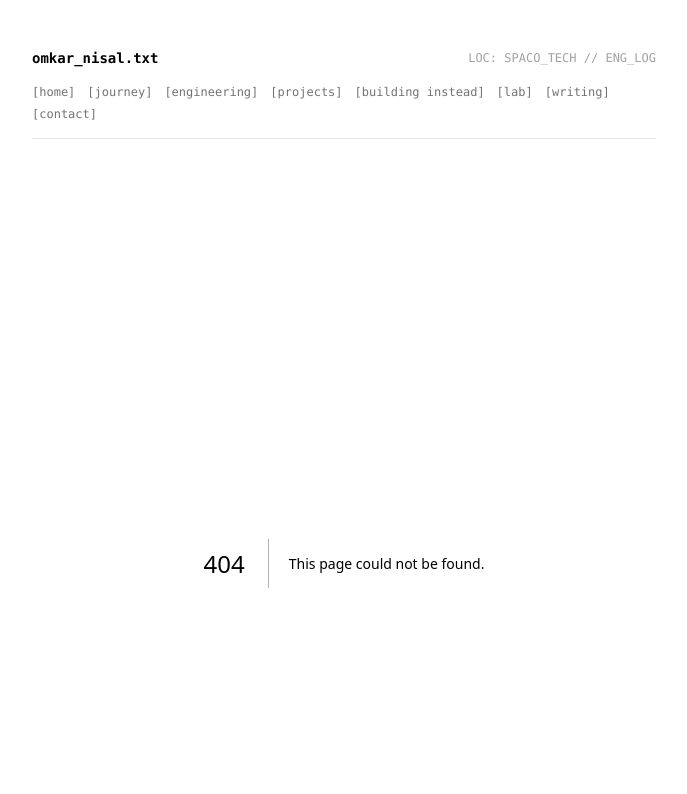
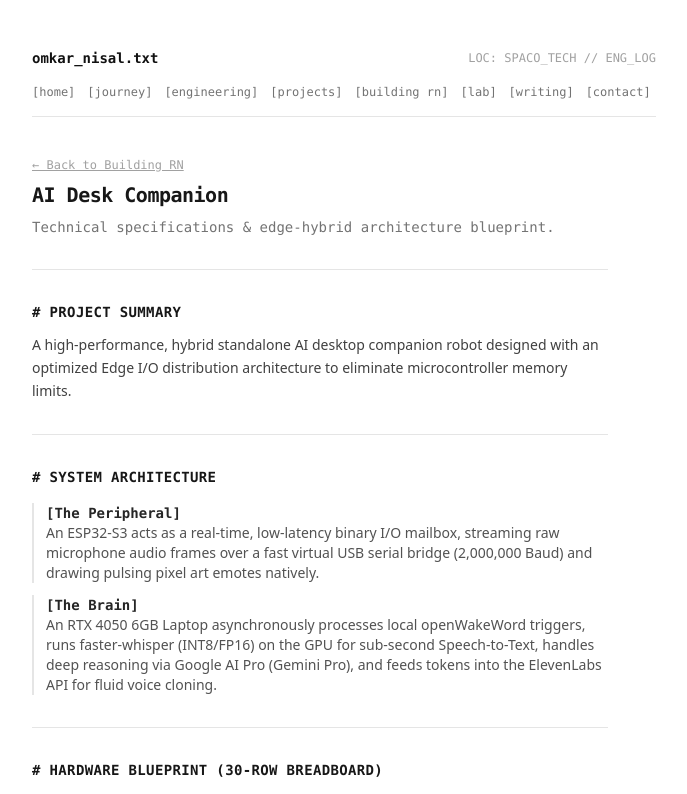
Before and after one commit to omkarnisal/omkarnisal, a Next.js app: page /building-rn/ai-desk-companion in a window 1280 px wide. Before the commit this address had no page. Shown: the top 794 px of the page, without its empty margins (296-983 px from the left). Built offline with nearby package versions, Linux system fonts and the light colour scheme.

Commit message:
Rename building instead to building rn

```diff
--- a/src/app/building-instead/ai-desk-companion/page.tsx
+++ b/src/app/building-rn/ai-desk-companion/page.tsx
@@ -6,8 +6,8 @@ export default function AiDeskCompanionPage() {
     <div className="space-y-8 py-4 max-w-xl">
       <section className="space-y-2">
         <div className="text-xs font-mono text-neutral-400">
-          <Link href="/building-instead" className="underline hover:text-neutral-900">
-            ← Back to Building Instead
+          <Link href="/building-rn" className="underline hover:text-neutral-900">
+            ← Back to Building RN
           </Link>
         </div>
         <h1 className="text-xl font-bold tracking-tight text-neutral-900 font-mono">
--- a/src/app/building-instead/page.tsx
+++ b/src/app/building-rn/page.tsx
@@ -1,12 +1,12 @@
 import React from 'react';
 import Link from 'next/link';
 
-export default function BuildingInsteadPage() {
+export default function BuildingRnPage() {
   return (
     <div className="space-y-8 py-4 max-w-xl">
       <section className="space-y-2">
         <h1 className="text-xl font-bold tracking-tight text-neutral-900 font-mono">
-          Building Instead
+          Building RN
         </h1>
         <p className="text-sm text-neutral-500 font-mono">
           A log of projects currently under active construction and prototyping:
@@ -29,7 +29,7 @@ export default function BuildingInsteadPage() {
         </p>
 
         <div className="pt-2 text-sm font-mono">
-          <Link href="/building-instead/ai-desk-companion" className="underline text-neutral-500 hover:text-neutral-900">
+          <Link href="/building-rn/ai-desk-companion" className="underline text-neutral-500 hover:text-neutral-900">
             [Read technical blueprint & details →]
           </Link>
         </div>
--- a/src/app/layout.tsx
+++ b/src/app/layout.tsx
@@ -30,7 +30,7 @@ export default function RootLayout({
             <Link href="/journey" className="hover:text-neutral-900 hover:underline">[journey]</Link>
             <Link href="/engineering" className="hover:text-neutral-900 hover:underline">[engineering]</Link>
             <Link href="/projects" className="hover:text-neutral-900 hover:underline">[projects]</Link>
-            <Link href="/building-instead" className="hover:text-neutral-900 hover:underline">[building instead]</Link>
+            <Link href="/building-rn" className="hover:text-neutral-900 hover:underline">[building rn]</Link>
             <Link href="/lab" className="hover:text-neutral-900 hover:underline">[lab]</Link>
             <Link href="/writing" className="hover:text-neutral-900 hover:underline">[writing]</Link>
             <Link href="/contact" className="hover:text-neutral-900 hover:underline">[contact]</Link>
```
